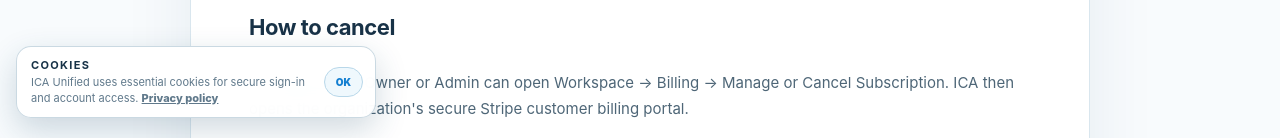
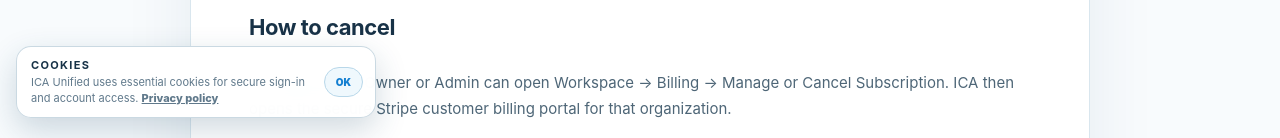
Before and after one commit to redavi19-asu/ICA-unified-, a Next.js app: page /cancellation in a window 1280 px wide. Shown: the part 662-800 px from the top of the page. Built offline with nearby package versions, Linux system fonts and the light colour scheme.

Commit message:
Fix cancellation policy lint

```diff
--- a/src/app/cancellation/page.tsx
+++ b/src/app/cancellation/page.tsx
@@ -10,7 +10,7 @@ export default function CancellationPage() {
         <p>After the trial, ICA Unified Professional renews monthly at the subscription price shown at checkout. The current standard Professional price is $299 per month.</p>
       </LegalSection>
       <LegalSection title="How to cancel">
-        <p>An organization Owner or Admin can open Workspace → Billing → Manage or Cancel Subscription. ICA then opens the organization's secure Stripe customer billing portal.</p>
+        <p>An organization Owner or Admin can open Workspace → Billing → Manage or Cancel Subscription. ICA then opens the secure Stripe customer billing portal for that organization.</p>
       </LegalSection>
       <LegalSection title="When cancellation takes effect">
         <p>For a paid monthly subscription, cancellation is scheduled for the end of the current paid billing period. Access remains available through that paid period unless the account is suspended for security, misuse, or another valid account-control reason.</p>
```
